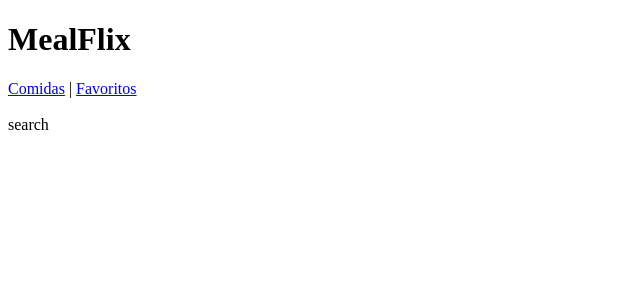
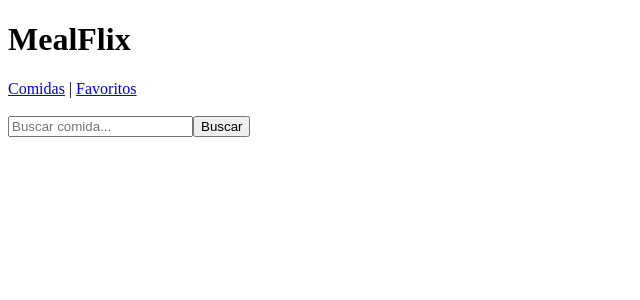
Before and after one commit to PradoCarretero/prueba-tecnica-vue, a Vue app: page / in a window 1280 px wide. Shown: the top 300 px of the page, without its empty margins (0-640 px from the left). Built offline with nearby package versions, Linux system fonts and the light colour scheme.

Commit message:
get letter input

```diff
--- /dev/null
+++ b/src/filters.js
@@ -0,0 +1,5 @@
+import Vue from "vue";
+
+Vue.filter("singleLetter", (value) => {
+  return value || value === 0 ? value.toString().toLowerCase() : "";
+});
--- a/src/views/SearchView.vue
+++ b/src/views/SearchView.vue
@@ -1,5 +1,14 @@
 <template>
-  <div>search</div>
+  <form action="search" v-on:submit.prevent="searchFood">
+    <input
+      type="text"
+      placeholder="Buscar comida..."
+      id="seachInput"
+      name="seachInput"
+      v-model="seachInput"
+    />
+    <input type="submit" id="submit" value="Buscar" />
+  </form>
 </template>
 
 <script>
@@ -8,5 +17,16 @@
 export default {
   name: "SearchView",
   components: {},
+  data: function () {
+    return {
+      seachInput: "",
+    };
+  },
+  methods: {
+    searchFood() {
+      console.log(this.seachInput);
+      /* if(/[a-c]{2}/.test() ) {console.log("yepi");} */
+    },
+  },
 };
 </script>
```
Also changed, not shown: delete.html (+3 -8 lines), src/assets/logo.png (deleted).
